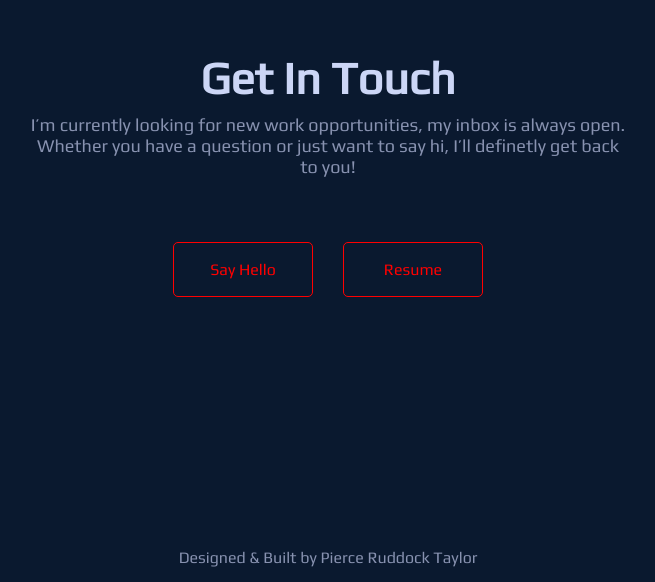
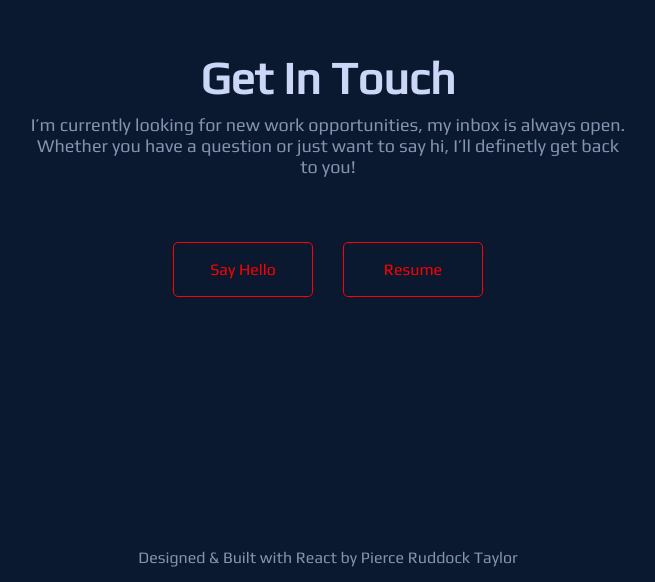
Before and after one commit to pkrtaylor/Pierce, a React (Create React App) app: page / in a window 1280 px wide. Shown: the part 4118-4700 px from the top of the page, without its empty margins (312-967 px from the left). Built offline with nearby package versions, Linux system fonts and the light colour scheme; a web font is replaced by a local one.

Commit message:
Update Footnote.js

```diff
--- a/src/components/Footnote.js
+++ b/src/components/Footnote.js
@@ -30,7 +30,7 @@ const Footnote = () => {
     <Container>
     <a href='https://github.com/pkrtaylor/Pierce' rel='noopener noreferrer' target="_blank">
       <Text clas>
-      Designed & Built by Pierce Ruddock Taylor
+      Designed & Built with React by Pierce Ruddock Taylor
       </Text>
     </a>
     </Container>
```
